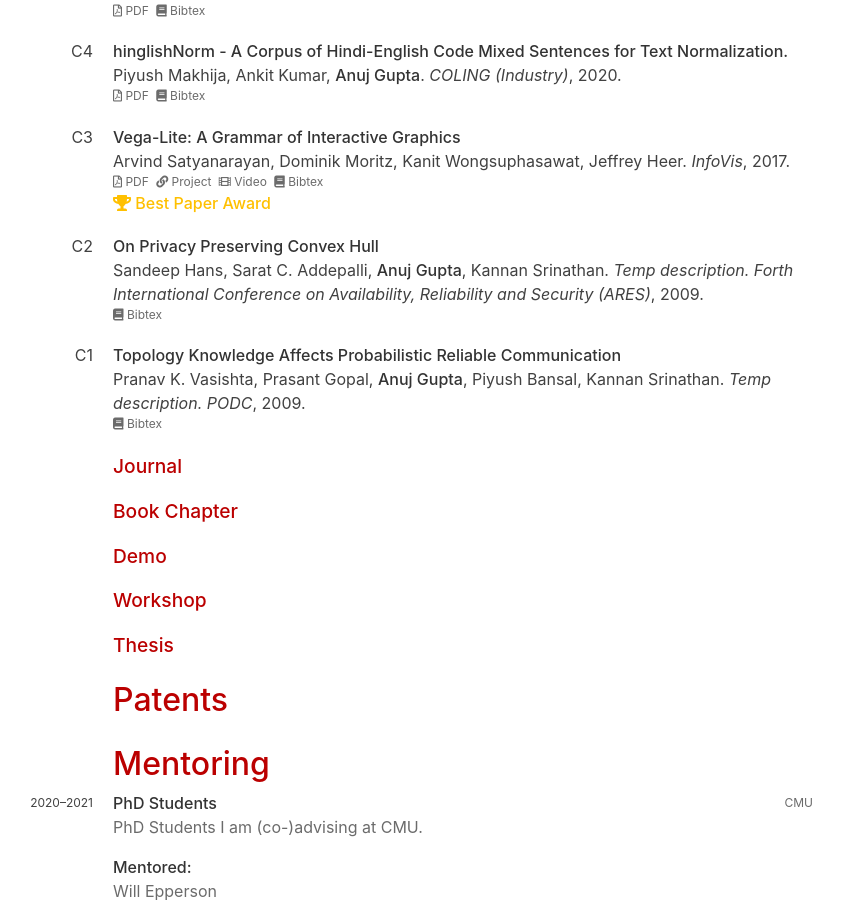
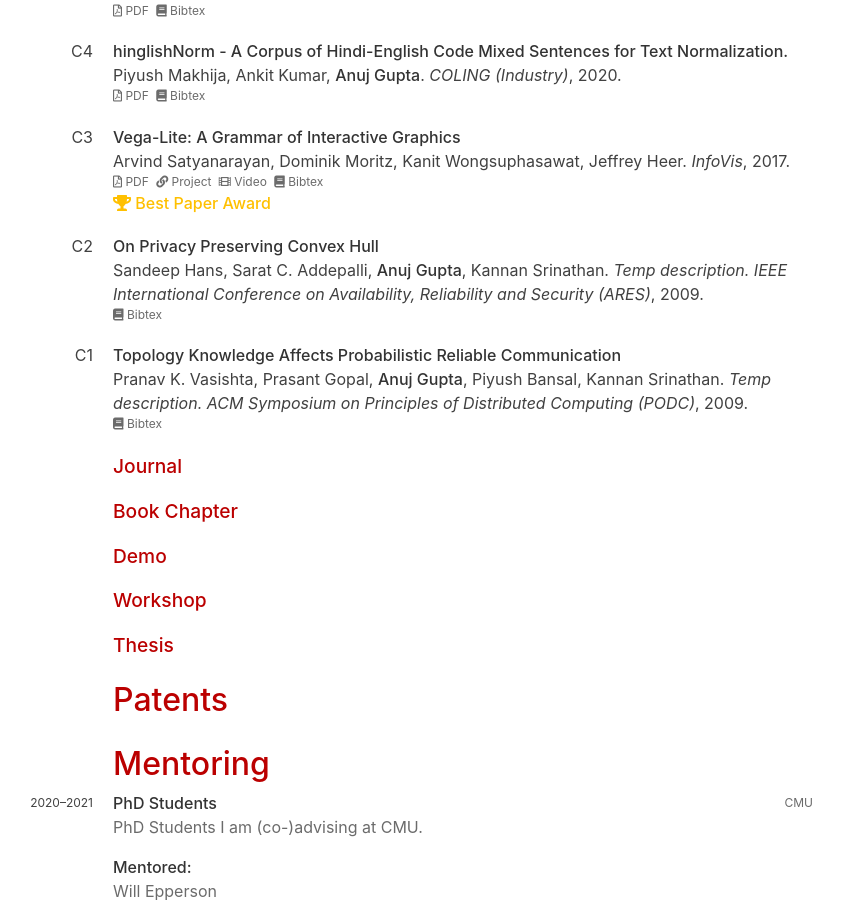
Before and after one commit to domoritz/domoritz.github.io, a Jekyll site: the page built from cv.html, in a window 1280 px wide and 900 px high, scrolled down 1708 px. Shown: the whole window, without its empty margins (227-1070 px from the left). Built offline with Jekyll 4.4.1, drawn with Linux system fonts in a browser that asks for light colours.

Commit message:
added 2009

```diff
--- a/_publications/2009-global-consistency.html
+++ b/_publications/2009-global-consistency.html
@@ -14,7 +14,7 @@ short_doi: 10/c6nnfs
 title: "Topology Knowledge Affects Probabilistic Reliable Communication"
 type:
   - Conference
-venue: PODC
+venue: ACM Symposium on Principles of Distributed Computing (PODC)
 venue_location: Calgary, Alberta, Canada
 venue_tags:
   - PODC
--- a/_publications/2009-hull.html
+++ b/_publications/2009-hull.html
@@ -13,7 +13,7 @@
 title: "On Privacy Preserving Convex Hull"
 type:
   - Conference
-venue: Forth International Conference on Availability, Reliability and Security (ARES)
+venue: IEEE International Conference on Availability, Reliability and Security (ARES)
 venue_location: Fukuoka, Japan
 venue_tags:
   - ARES
```
